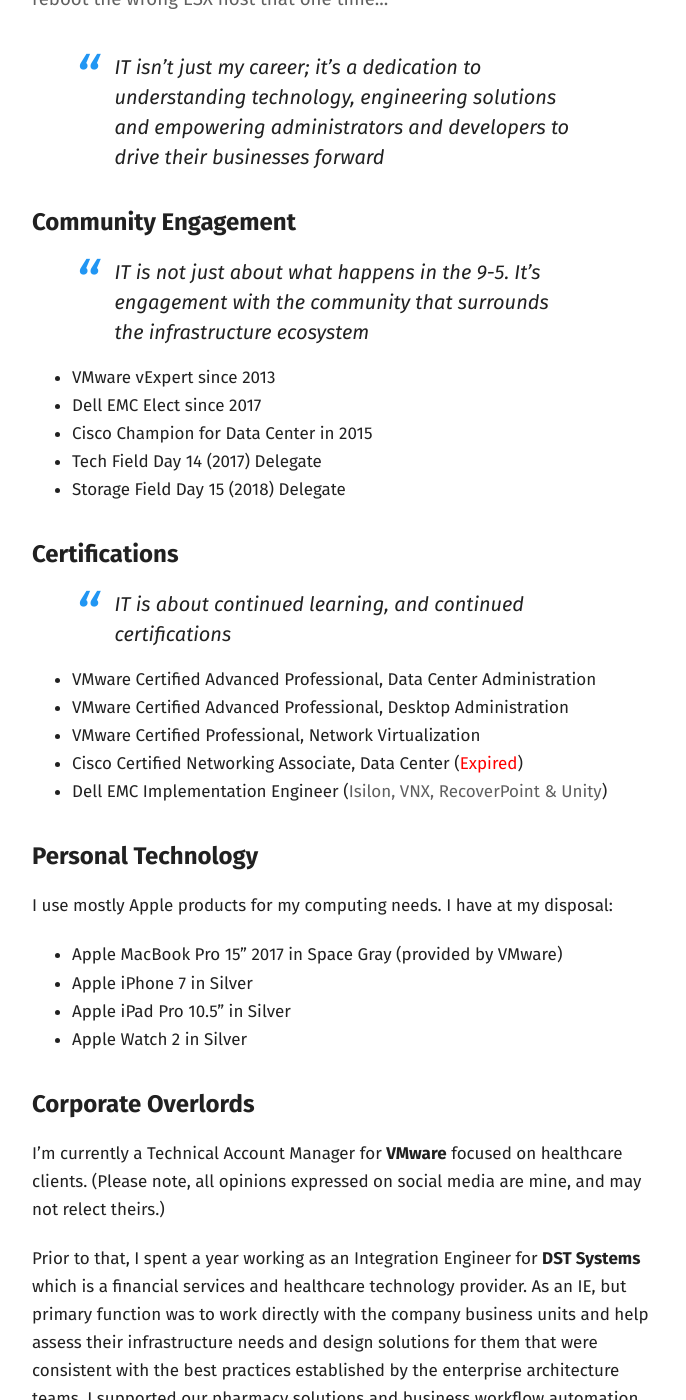
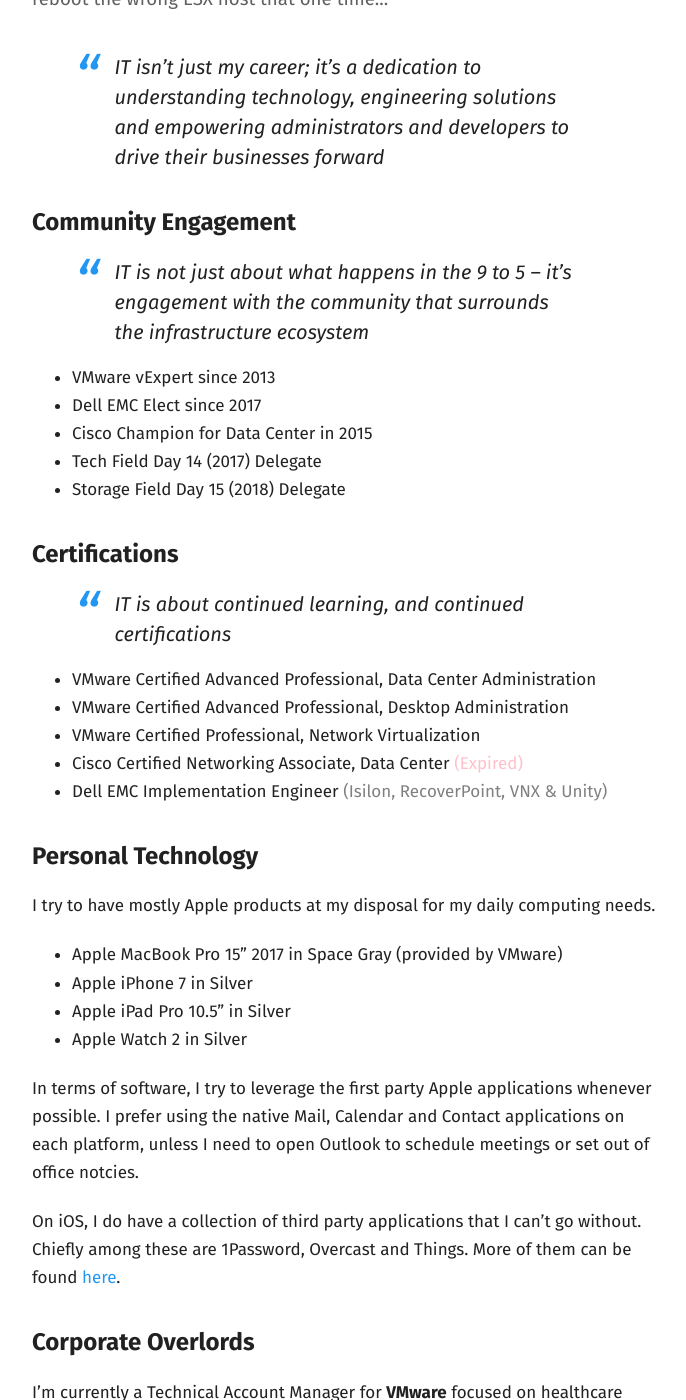
Before and after one commit to vmstan/vmstan.github.io, a Jekyll site: the page built from about/index.md, in a window 1280 px wide and 1400 px high, scrolled down 335 px. Shown: the whole window, without its empty margins (296-982 px from the left). Built offline with Jekyll 4.4.1, drawn with Linux system fonts in a browser that asks for light colours.

Commit message:
ios software

```diff
--- a/about/index.md
+++ b/about/index.md
@@ -9,7 +9,7 @@
 
 ## Community Engagement
 
-> IT is not just about what happens in the 9-5. It’s engagement with the community that surrounds the infrastructure ecosystem
+> IT is not just about what happens in the 9 to 5 -- it’s engagement with the community that surrounds the infrastructure ecosystem
 
 * VMware vExpert since 2013
 * Dell EMC Elect since 2017
@@ -24,17 +24,21 @@
 * VMware Certified Advanced Professional, Data Center Administration
 * VMware Certified Advanced Professional, Desktop Administration
 * VMware Certified Professional, Network Virtualization
-* Cisco Certified Networking Associate, Data Center (<font color="red">Expired</font>)
-* Dell EMC Implementation Engineer (<font color="606060">Isilon, VNX, RecoverPoint & Unity</font>)
+* Cisco Certified Networking Associate, Data Center <font color="pink">(Expired)</font>
+* Dell EMC Implementation Engineer <font color="gray">(Isilon, RecoverPoint, VNX & Unity)</font>
 
 ## Personal Technology
 
-I use mostly Apple products for my computing needs. I have at my disposal:
+I try to have mostly Apple products at my disposal for my daily computing needs.
 
 * Apple MacBook Pro 15" 2017 in Space Gray (provided by VMware)
 * Apple iPhone 7 in Silver
 * Apple iPad Pro 10.5" in Silver
 * Apple Watch 2 in Silver
+
+In terms of software, I try to leverage the first party Apple applications whenever possible. I prefer using the native Mail, Calendar and Contact applications on each platform, unless I need to open Outlook to schedule meetings or set out of office notcies.
+
+On iOS, I do have a collection of third party applications that I can't go without. Chiefly among these are 1Password, Overcast and Things. More of them can be found [here](https://vmstan.com/my-top-10-ios-apps-7887c2973b67).
 
 ## Corporate Overlords
 
```
